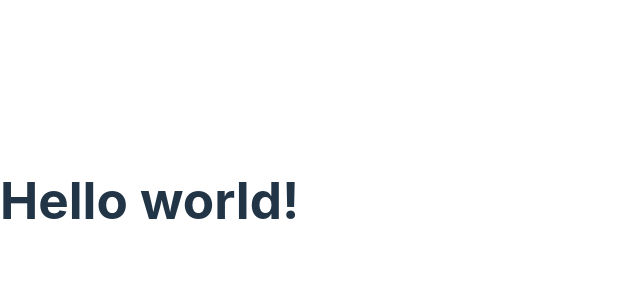
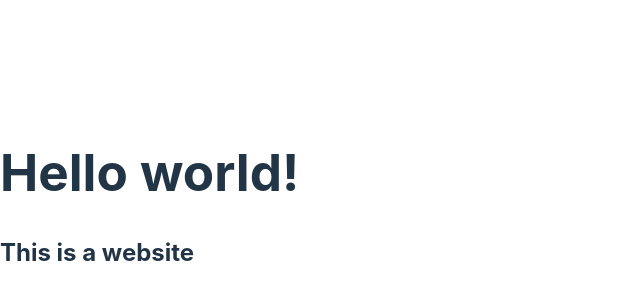
Before and after one commit to brandaogabriel7/vicphysio-gerenciador-de-fichas, a React (Vite) app: page / in a window 1280 px wide. Shown: the part 200-500 px from the top of the page, without its empty margins (0-640 px from the left). Built offline with nearby package versions, Linux system fonts and the light colour scheme.

Commit message:
build: testar deploy web no vercel (#4)

```diff
--- a/src/App.tsx
+++ b/src/App.tsx
@@ -2,6 +2,7 @@ function App() {
   return (
     <>
       <h1>Hello world!</h1>
+      <h2>This is a website</h2>
     </>
   );
 }
```
